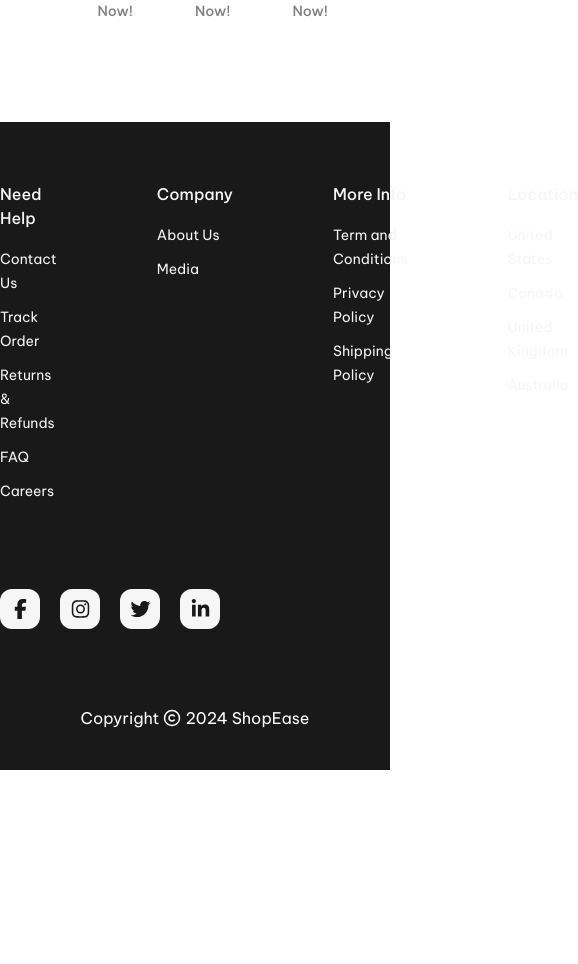
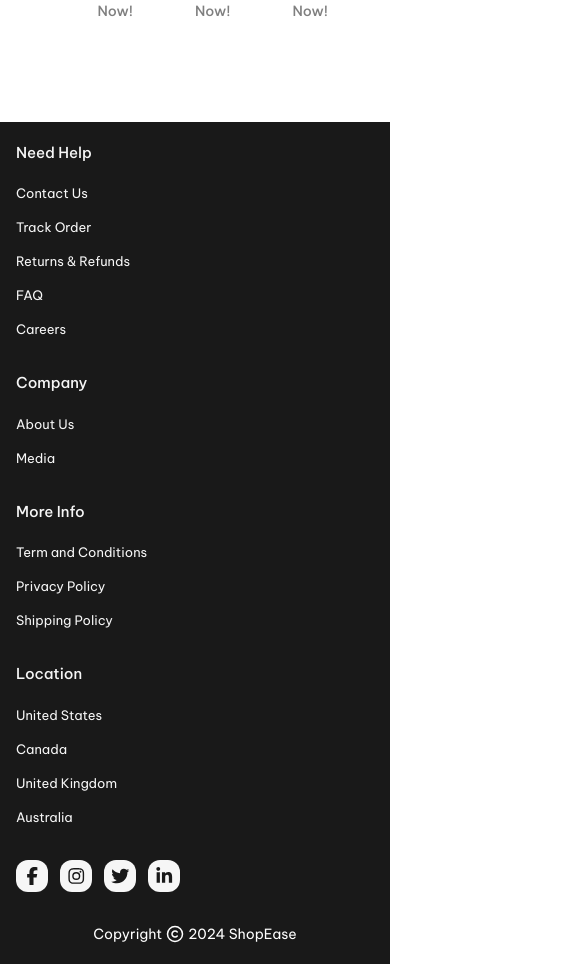
Before and after one commit to maitatduydev/fashion-store, a React (Vite) app in the folder frontend/: page / in a window 390 px wide. Shown: the part 2022-2986 px from the top of the page, 578 px wide, since content can reach past the window. Before the commit the page ends 2792 px from the top, so only its background shows below. Built offline with nearby package versions, Linux system fonts and the light colour scheme.

Commit message:
feat: update Footer component layout and styling for improved responsiveness

```diff
--- a/frontend/src/components/Footer/Footer.jsx
+++ b/frontend/src/components/Footer/Footer.jsx
@@ -4,8 +4,8 @@ import FooterSocial from "./FooterSocial";
 
 export default function Footer() {
     return (
-        <footer className="bg-[#191919] pt-15 pb-10">
-            <div className="max-w-6xl mx-auto flex flex-col gap-19.25">
+        <footer className="bg-[#191919] pt-5 pb-5 sm:pt-10">
+            <div className="max-w-7xl mx-auto px-4 sm:px-6 lg:px-8 flex flex-col gap-8 sm:gap-10 lg:gap-19.25">
                 <FooterLinks />
                 <FooterSocial />
                 <FooterCopyright />
--- a/frontend/src/components/Footer/FooterCopyright.jsx
+++ b/frontend/src/components/Footer/FooterCopyright.jsx
@@ -2,7 +2,7 @@ import { Copyright } from "lucide-react";
 
 export default function FooterCopyright() {
     return (
-        <div className="text-center text-white flex items-center justify-center gap-1">
+        <div className="text-center text-white flex flex-wrap items-center justify-center gap-1 text-sm sm:text-base">
             Copyright <Copyright size={18} /> 2024 ShopEase
         </div>
     );
--- a/frontend/src/components/Footer/FooterLinks.jsx
+++ b/frontend/src/components/Footer/FooterLinks.jsx
@@ -3,16 +3,18 @@ import { footerLinks } from "../../data/footerData";
 
 export default function FooterLinks() {
     return (
-        <div className="flex gap-25 items-start">
+        <div className="flex flex-col gap-8 xs:grid xs:grid-cols-2 xs:gap-10 sm:grid-cols-3 sm:gap-12 md:grid-cols-4 md:gap-15 items-start">
             {footerLinks.map((section, index) => (
-                <div key={index}>
-                    <h3 className="text-[#F6F6F6] font-medium mb-4">{section.title}</h3>
-                    <ul>
+                <div key={index} className="min-w-0">
+                    <h3 className="text-[#F6F6F6] font-medium mb-4 text-[15px] sm:text-[17px] md:text-[19px]">
+                        {section.title}
+                    </h3>
+                    <ul className="space-y-2.5">
                         {section.list.map((link, linkIndex) => (
-                            <li key={linkIndex} className="mb-2.5">
+                            <li key={linkIndex}>
                                 <Link
                                     to={link.path}
-                                    className="text-[#F6F6F6] text-[14px] hover:text-[#FF6B6B] transition-colors duration-300"
+                                    className="text-[#F6F6F6] text-[13px] sm:text-[14px] md:text-[15px] hover:text-[#FF6B6B] transition-colors duration-300"
                                 >
                                     {link.label}
                                 </Link>
--- a/frontend/src/components/Footer/FooterSocial.jsx
+++ b/frontend/src/components/Footer/FooterSocial.jsx
@@ -4,14 +4,14 @@ import { Link } from "react-router-dom";
 
 export default function FooterSocial() {
     return (
-        <div className="flex gap-5">
+        <div className="flex flex-wrap justify-start gap-3 sm:gap-4 lg:gap-5">
             {socialLinks.map((item) => (
                 <Link
                     to={item.path}
                     key={item.label}
-                    className="w-10 h-10 flex items-center justify-center rounded-xl bg-[#F6F6F6] text-[#191919] hover:text-[#FF6B6B] transition-colors duration-300"
+                    className="w-8 h-8 md:w-10 md:h-10 flex items-center justify-center rounded-xl bg-[#F6F6F6] text-[#191919] hover:text-[#FF6B6B] transition-colors duration-300"
                 >
-                    <FontAwesomeIcon icon={item.icon} className="text-[20px]" />
+                    <FontAwesomeIcon icon={item.icon} className="text-[18px]" />
                 </Link>
             ))}
         </div>
--- a/frontend/src/index.css
+++ b/frontend/src/index.css
@@ -2,6 +2,10 @@
 
 @import "tailwindcss";
 
+@theme {
+    --breakpoint-xs: 400px;
+}
+
 body {
     font-family: "Be Vietnam Pro", sans-serif;
 }
```
